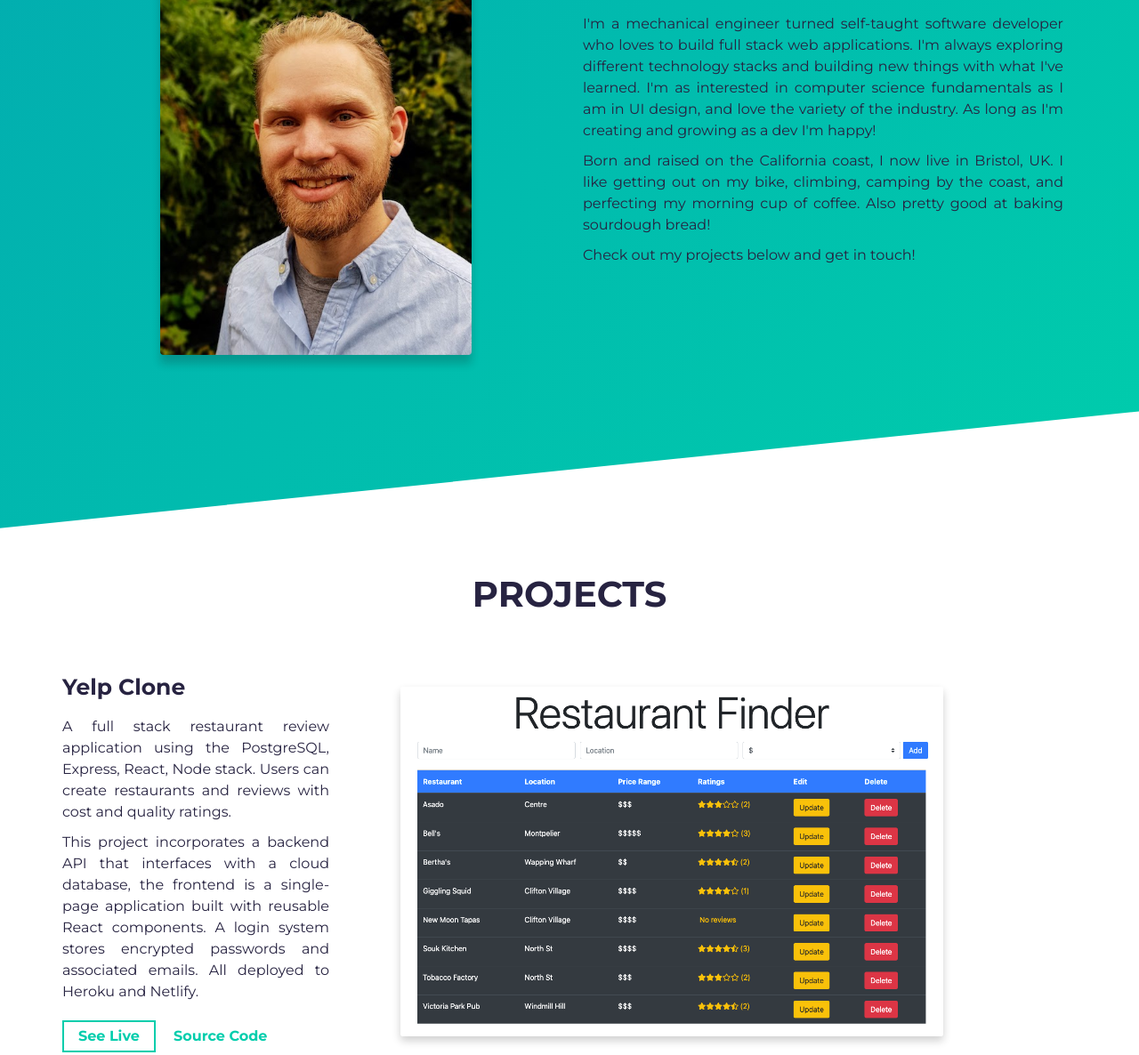
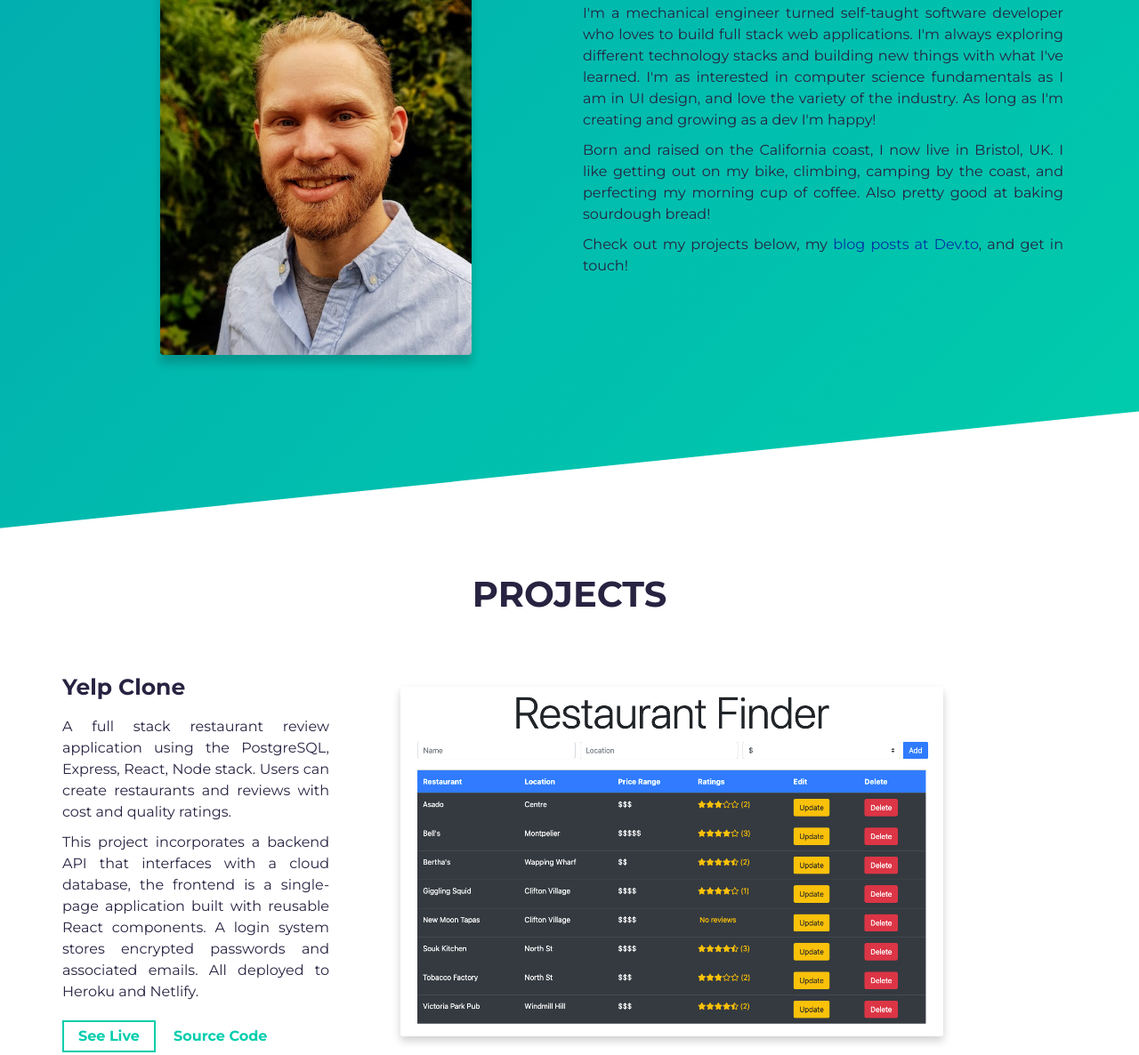
Before and after one commit to shanesc/portfolio, a website: page index.html in a window 1280 px wide. Shown: the part 1081-2267 px from the top of the page at 89% size. Drawn offline with nearby package versions, Linux system fonts and the light colour scheme.

Commit message:
Add links to Dev.to posts

```diff
--- a/index.html
+++ b/index.html
@@ -54,7 +54,11 @@
               camping by the coast, and perfecting my morning cup of
               coffee. Also pretty good at baking sourdough bread!
             </p>
-            <p>Check out my projects below and get in touch!</p>
+            <p>
+              Check out my projects below, my
+              <a href="https://dev.to/shanesc">blog posts at Dev.to</a
+              >, and get in touch!
+            </p>
             <!-- <div class="about__btn">
                 <a class="btn btn--white" href="#">Resume</a>
               </div> -->
@@ -311,10 +315,10 @@
           <a href="https://www.github.com/shanesc" target="_blank">
             <i class="fab fa-github u-shift-up"></i>
           </a>
+          <a href="https://dev.to/shanesc" target="_blank">
+            <i class="fab fa-dev u-shift-up"></i>
+          </a>
           <!-- <a href="#" target="_blank">
-            <i class="fab fa-codepen u-shift-up"></i>
-          </a>
-          <a href="#" target="_blank">
             <i class="fab fa-linkedin-in u-shift-up"></i>
           </a> -->
         </div>
--- a/sass/main.scss
+++ b/sass/main.scss
@@ -75,6 +75,12 @@ p {
   &:last-of-type {
     margin-bottom: 2rem;
   }
+}
+
+a:link,
+a:visited {
+  text-decoration: none;
+  color: #0031a4;
 }
 
 address {
```
Also changed, not shown: css/style.css, 1 other file.
